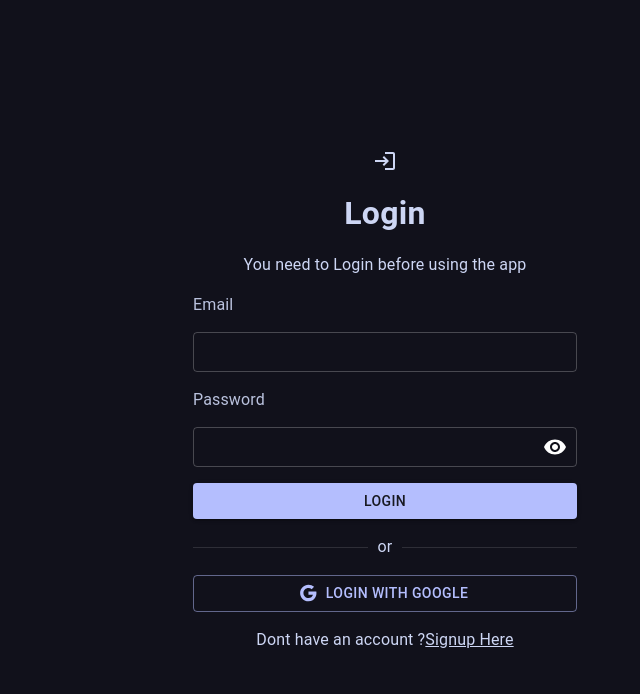
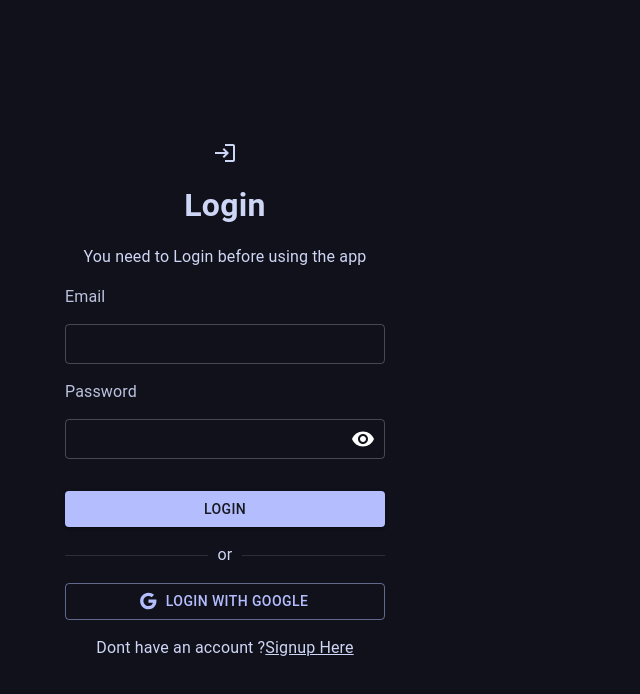
Before and after one commit to vek422/prjkt-x, a React (Vite) app in the folder frontend/: page / in a window 1280 px wide. Before the commit this address led to /login. Shown: the top 694 px of the page, without its empty margins (415-1055 px from the left). Built offline with nearby package versions, Linux system fonts and the light colour scheme.

Commit message:
FIX AUTH ROUTE

```diff
--- a/frontend/src/App.jsx
+++ b/frontend/src/App.jsx
@@ -10,25 +10,30 @@ import {
 import { CssBaseline, ThemeProvider, createTheme } from "@mui/material";
 import { themeSettings } from "./theme.js";
 import { useSelector } from "react-redux";
-import Login from "./pages/Login";
+
 import Invite from "./pages/Invite";
-import Register from "./pages/Register";
+
+import PrivateRoute from "./router/PrivateRoute";
+import AuthRoute from "./router/AuthRoute";
 export default function App() {
   const mode = useSelector((state) => state.theme.mode);
   const theme = useMemo(() => createTheme(themeSettings(mode)), [mode]);
   const user = useSelector((state) => state.auth.user);
+
   return (
     <div className="app">
       <Router>
         <ThemeProvider theme={theme}>
           <CssBaseline enableColorScheme />
-
-          <Routes>
-            <Route path="/" element={<Invite />} />
-            <Route path="/login" element={<Login />} />
-            <Route path="/register" element={<Register />} />
-          </Routes>
-          {!user && <Navigate to="/login" replace={true} />}
+          {/* Router Setup */}
+          {user && (
+            <PrivateRoute>
+              <Routes>
+                <Route path="/" element={<Invite />} />
+              </Routes>
+            </PrivateRoute>
+          )}
+          <AuthRoute />
         </ThemeProvider>
       </Router>
     </div>
--- a/frontend/src/forms/Login.jsx
+++ b/frontend/src/forms/Login.jsx
@@ -17,20 +17,40 @@ import GoogleIcon from "@mui/icons-material/Google";
 import LoginIcon from "@mui/icons-material/Login";
 import Visibility from "@mui/icons-material/Visibility";
 import VisibilityOff from "@mui/icons-material/VisibilityOff";
-import { useSelector } from "react-redux";
-import { Navigate } from "react-router-dom";
+import { useDispatch, useSelector } from "react-redux";
+import { Navigate, useNavigate } from "react-router-dom";
+import { setLogin } from "../features/auth/authSlice";
+import { LoadingButton } from "@mui/lab";
 export default function LoginForm() {
   const theme = useTheme();
   const user = useSelector((state) => state.auth.user);
   const [showPassword, setShowPassword] = useState(false);
+  const dispatch = useDispatch();
+  const navigate = useNavigate();
+  const [isLoading, setLoading] = useState(false);
+  const [error, setError] = useState(null);
   const handleFormSubmit = async (values) => {
-    await login(values);
-    // onSubmitProps.resetForm();
+    setError(null);
+    setLoading(true);
+    const { data, status } = await login(values);
+    if (status == 201) {
+      console.log(data);
+      dispatch(
+        setLogin({
+          user: data.user,
+          token: data.token,
+        })
+      );
+      navigate("/");
+      setLoading(false);
+      return;
+    }
+    setLoading(false);
+    setError(data.message);
   };
 
-  if (user) {
-    return <Navigate to="/" />;
-  }
+  if (user) return <Navigate to="/" />;
+
   return (
     <Formik
       initialValues={loginInitialValue}
@@ -55,7 +75,7 @@ export default function LoginForm() {
           <Typography>You need to Login before using the app</Typography>
           <form
             style={{
-              width: "40%",
+              width: "50%",
               display: "flex",
               justifyContent: "center",
               alignItems: "center",
@@ -107,9 +127,17 @@ export default function LoginForm() {
                 </InputAdornment>
               }
             />
-            <Button fullWidth variant="contained" type="submit">
+            <Typography sx={{ color: theme.palette.error.main }}>
+              {error}
+            </Typography>
+            <LoadingButton
+              fullWidth
+              variant="contained"
+              type="submit"
+              loading={isLoading}
+            >
               Login
-            </Button>
+            </LoadingButton>
             <div style={{ width: "100%" }}>
               <Divider> or </Divider>
             </div>
@@ -125,6 +153,7 @@ export default function LoginForm() {
                   color: theme.palette.secondary,
                   cursor: "pointer",
                 }}
+                onClick={() => navigate("/register")}
               >
                 Signup Here
               </span>
--- a/frontend/src/forms/Register.jsx
+++ b/frontend/src/forms/Register.jsx
@@ -69,8 +69,6 @@ export default function RegisterForm() {
         handleBlur,
         handleChange,
         handleSubmit,
-        // setFieldValue,
-        // resetForm,
       }) => (
         <>
           <LoginIcon />
@@ -80,7 +78,7 @@ export default function RegisterForm() {
           <Typography>You need to Signup before using the app</Typography>
           <form
             style={{
-              width: "40%",
+              width: "50%",
               display: "flex",
               justifyContent: "center",
               alignItems: "center",
@@ -182,6 +180,7 @@ export default function RegisterForm() {
                   color: theme.palette.secondary,
                   cursor: "pointer",
                 }}
+                onClick={() => navigate("/login")}
               >
                 Login Here.
               </span>
--- a/frontend/src/layout/AuthLayout.jsx
+++ b/frontend/src/layout/AuthLayout.jsx
@@ -1,31 +1,23 @@
 /* eslint-disable react/prop-types */
-import Sidebar from "../components/Auth/Sidebar";
-import { Grid, useTheme } from "@mui/material";
+import { Box, useTheme } from "@mui/material";
 export default function AuthLayout({ children }) {
   const theme = useTheme();
   return (
-    <Grid container style={{ width: "100%", height: "100vh" }}>
-      <Grid
-        item
-        xs={3}
+    <Box
+      container
+      sx={{
+        width: "100%",
+        height: "100vh",
+        backgroundColor: theme.palette.background.default,
+        display: "flex",
+        justifyContent: "center",
+        alignItems: "center",
+      }}
+    >
+      <Box
         sx={{
-          backgroundColor: theme.palette.background.alt,
-          p: 2,
-          display: "flex",
-          justifyContent: "space-between",
-          alignItems: "center",
-          flexDirection: "column",
-        }}
-      >
-        <Sidebar />
-      </Grid>
-      <Grid
-        item
-        xs={9}
-        sx={{
-          width: "100%",
           height: "100%",
-          backgroundColor: theme.palette.background.default,
+          width: "50%",
           display: "flex",
           justifyContent: "center",
           alignItems: "center",
@@ -34,7 +26,7 @@ export default function AuthLayout({ children }) {
         }}
       >
         {children}
-      </Grid>
-    </Grid>
+      </Box>
+    </Box>
   );
 }
--- /dev/null
+++ b/frontend/src/router/AuthRoute.jsx
@@ -0,0 +1,21 @@
+import { Route, Routes, Navigate } from "react-router-dom";
+import Login from "../pages/Login";
+import Register from "../pages/Register";
+import { useSelector } from "react-redux";
+
+const AuthRoute = () => {
+  const user = useSelector((state) => state.auth.user);
+
+  if (user) {
+    return <Navigate to="/" />;
+  }
+  return (
+    <Routes>
+      <Route path="/" element={<Login />} />
+      <Route path="/login" element={<Login />} />
+      <Route path="/register" element={<Register />} />
+    </Routes>
+  );
+};
+
+export default AuthRoute;
--- /dev/null
+++ b/frontend/src/router/PrivateRoute.jsx
@@ -0,0 +1,13 @@
+import { useSelector } from "react-redux";
+import { Navigate } from "react-router-dom";
+
+// eslint-disable-next-line react/prop-types
+const PrivateRoute = ({ children }) => {
+  const user = useSelector((state) => state.auth.user);
+  if (user) {
+    return <>{children}</>;
+  }
+  return <Navigate to="/login" />;
+};
+
+export default PrivateRoute;
```
